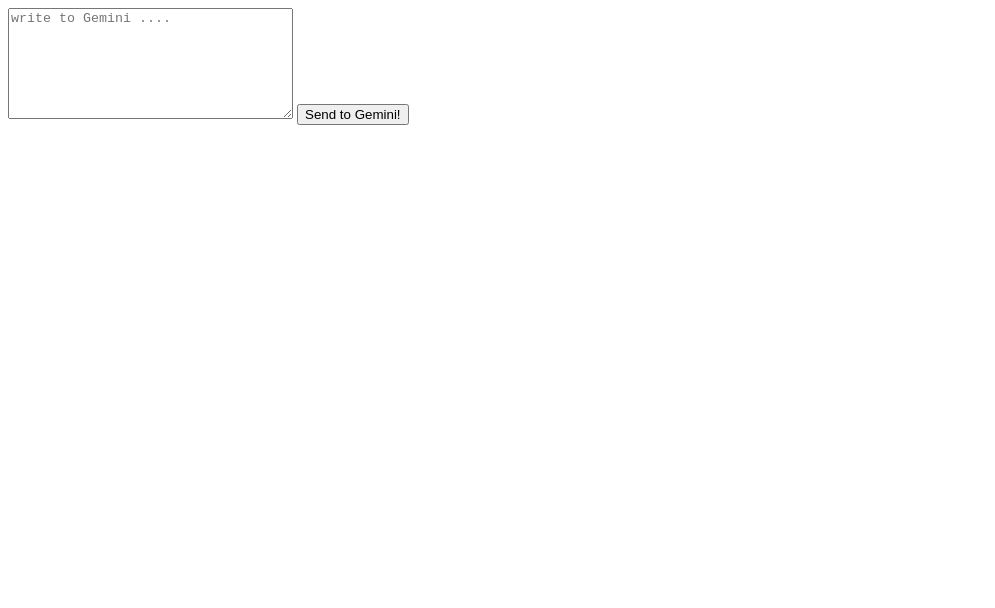
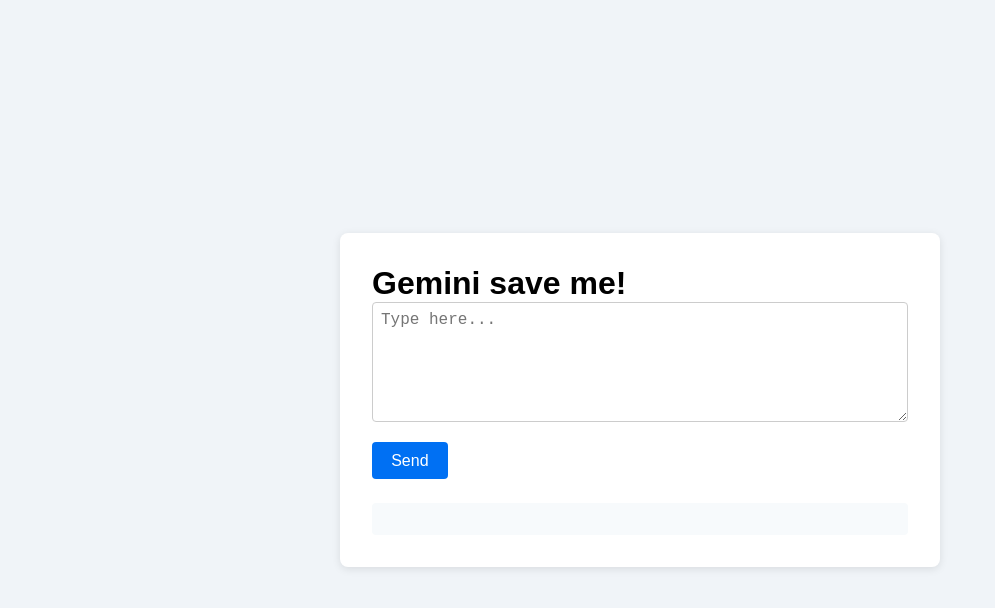
Before and after one commit to SparshN26/GeminiAPI, a website: page public/index.html in a window 1280 px wide. Shown: the whole page, without its empty margins (0-995 px from the left). Drawn offline with Linux system fonts and the light colour scheme.

Commit message:
made website look nicer

```diff
--- a/public/index.html
+++ b/public/index.html
@@ -1,18 +1,81 @@
 <!DOCTYPE html>
 <html lang="en">
+
 <head>
     <meta charset="UTF-8">
-    <meta name="viewport" content="width=device-width, initial-scale=1.0">
-    <title>Gemini is FREE!</title>
+    <meta name="viewport" content="width=device-width, initial-scale=1">
+    <title>Somehow not Cheating</title>
+    <style>
+        * {
+            box-sizing: border-box;
+            margin: 0;
+            padding: 0;
+        }
+
+        body {
+            font-family: sans-serif;
+            display: flex;
+            align-items: center;
+            justify-content: center;
+            min-height: 100vh;
+            background: #f0f4f8;
+            padding: 1rem;
+        }
+
+        .card {
+            background: #fff;
+            border-radius: 8px;
+            box-shadow: 0 2px 8px rgba(0, 0, 0, 0.1);
+            max-width: 600px;
+            width: 100%;
+            padding: 2rem;
+        }
+
+        textarea {
+            width: 100%;
+            height: 120px;
+            padding: 0.5rem;
+            border: 1px solid #ccc;
+            border-radius: 4px;
+            resize: vertical;
+            font-size: 1rem;
+        }
+
+        button {
+            margin-top: 1rem;
+            padding: 0.6rem 1.2rem;
+            font-size: 1rem;
+            border: none;
+            border-radius: 4px;
+            background: #0070f3;
+            color: white;
+            cursor: pointer;
+        }
+
+        button:hover {
+            background: #005bb5;
+        }
+
+        #geminiResponse {
+            margin-top: 1.5rem;
+            padding: 1rem;
+            background: #f7fafc;
+            border-radius: 4px;
+            white-space: pre-wrap;
+            line-height: 1.5;
+        }
+    </style>
 </head>
+
 <body>
-    <label for="userInput">
-    <textarea id="userInput"
-    name="userInput"
-    cols="33" rows="7"
-    placeholder="write to Gemini ...."></textarea>
-    <button id="submit">Send to Gemini!</button>
-    <p id="geminiResponse"></p>
+    <div class="card">
+        <h1>Gemini save me!</h1>
+        <textarea id="userInput" placeholder="Type here..."></textarea>
+        <button id="submit">Send</button>
+        <div id="geminiResponse"></div>
+    </div>
+
     <script src="frontendScript.js"></script>
 </body>
+
 </html>
--- a/scripts_/gemini_api_call.js
+++ b/scripts_/gemini_api_call.js
@@ -15,9 +15,8 @@
         contents: user_query,
     });
 
-    const text =
-    response.candidates?.[0]?.content?.parts?.[0]?.text
-    ?? 'Sorry, no answer returned.';
+    const text = response.candidates?.[0]?.content?.parts?.[0]?.text
+    ?? 'No answer returned.';
 
     return text;
 }
```
